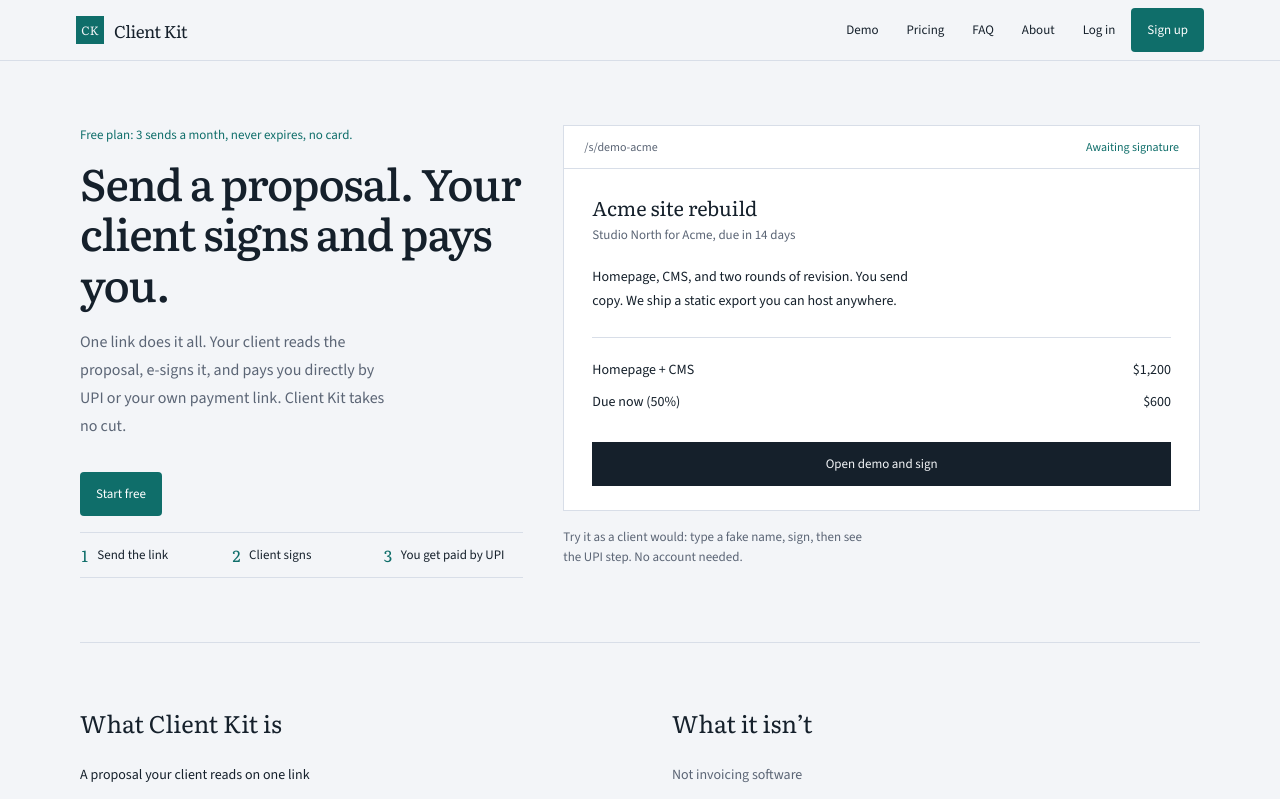
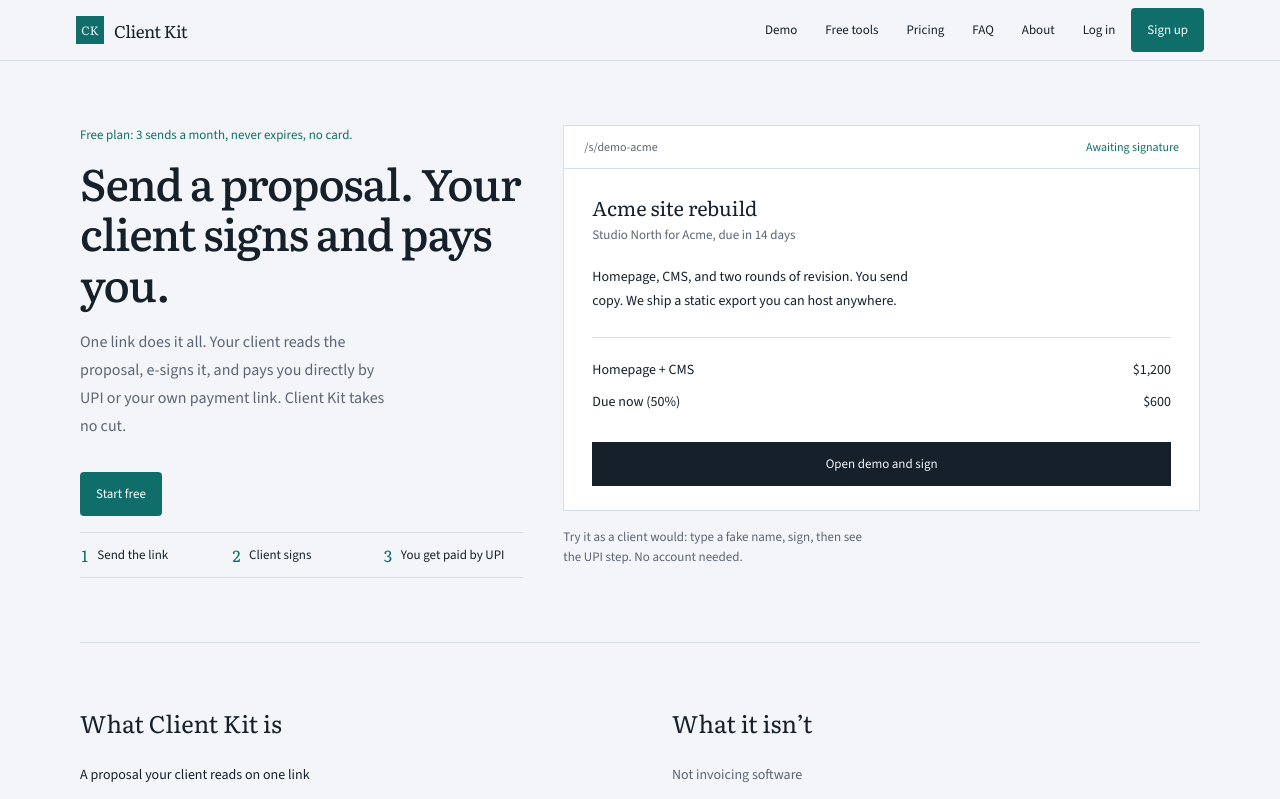
Before and after one commit to Adarshk18/ClientKit, a Next.js app: page / in a window 1280 px wide. Shown: the top 799 px of the page. Built offline with nearby package versions, Linux system fonts and the light colour scheme; no server answers.

Commit message:
Header: add Free tools link to the main navbar (kept in footer); Pricing drops below 420px where Sign up shows

```diff
--- a/components/site-header.tsx
+++ b/components/site-header.tsx
@@ -1,11 +1,17 @@
 import Link from "next/link";
 import { Wordmark } from "@/components/wordmark";
 import { HeaderAuth } from "@/components/header-auth";
-import { btnGhost } from "@/lib/ui";
+
+/** Header links use slightly tighter padding on phones so Free tools, Pricing and the auth buttons fit on one row. */
+const navLink =
+  "inline-flex min-h-11 items-center justify-center rounded-sm px-2 text-[13px] font-medium text-ink hover:text-stamp sm:px-3 sm:whitespace-nowrap";
 
 /**
  * `mobileCta={false}` hides the filled "Sign up" button below the sm breakpoint. The home page uses it
  * so the hero button is the one obvious tap on a phone.
+ *
+ * Phones below 420px drop the Pricing link where the Sign up button is shown (Pricing is still in the footer and on
+ * the home page), because Free tools, Pricing, Log in and Sign up do not fit on one row at 390px.
  *
  * This is the one header for every marketing page. The server HTML is always the signed-out version, so it
  * stays static and cacheable; HeaderAuth swaps in "Dashboard" on the client for signed-in visitors.
@@ -22,16 +28,19 @@
       <div className="ck-safe-header mx-auto flex min-h-11 max-w-6xl flex-wrap items-center justify-between gap-x-3 gap-y-1 px-3 py-1.5 sm:min-h-12 sm:px-4 sm:py-2 landscape-short:min-h-10 landscape-short:py-1">
         <Wordmark />
         <nav className="flex max-w-full flex-wrap items-center justify-end gap-0.5 sm:gap-1">
-          <Link href="/s/demo-acme" className={`${btnGhost} max-sm:hidden`}>
+          <Link href="/s/demo-acme" className={`${navLink} max-sm:hidden`}>
             Demo
           </Link>
-          <Link href="/pricing" className={btnGhost}>
+          <Link href="/tools" className={navLink}>
+            Free tools
+          </Link>
+          <Link href="/pricing" className={`${navLink}${showCta && mobileCta ? " max-[420px]:hidden" : ""}`}>
             Pricing
           </Link>
-          <Link href="/faq" className={`${btnGhost} max-[440px]:hidden`}>
+          <Link href="/faq" className={`${navLink} max-[440px]:hidden`}>
             FAQ
           </Link>
-          <Link href="/about" className={`${btnGhost} max-sm:hidden`}>
+          <Link href="/about" className={`${navLink} max-sm:hidden`}>
             About
           </Link>
           <HeaderAuth showCta={showCta} mobileCta={mobileCta} />
```
